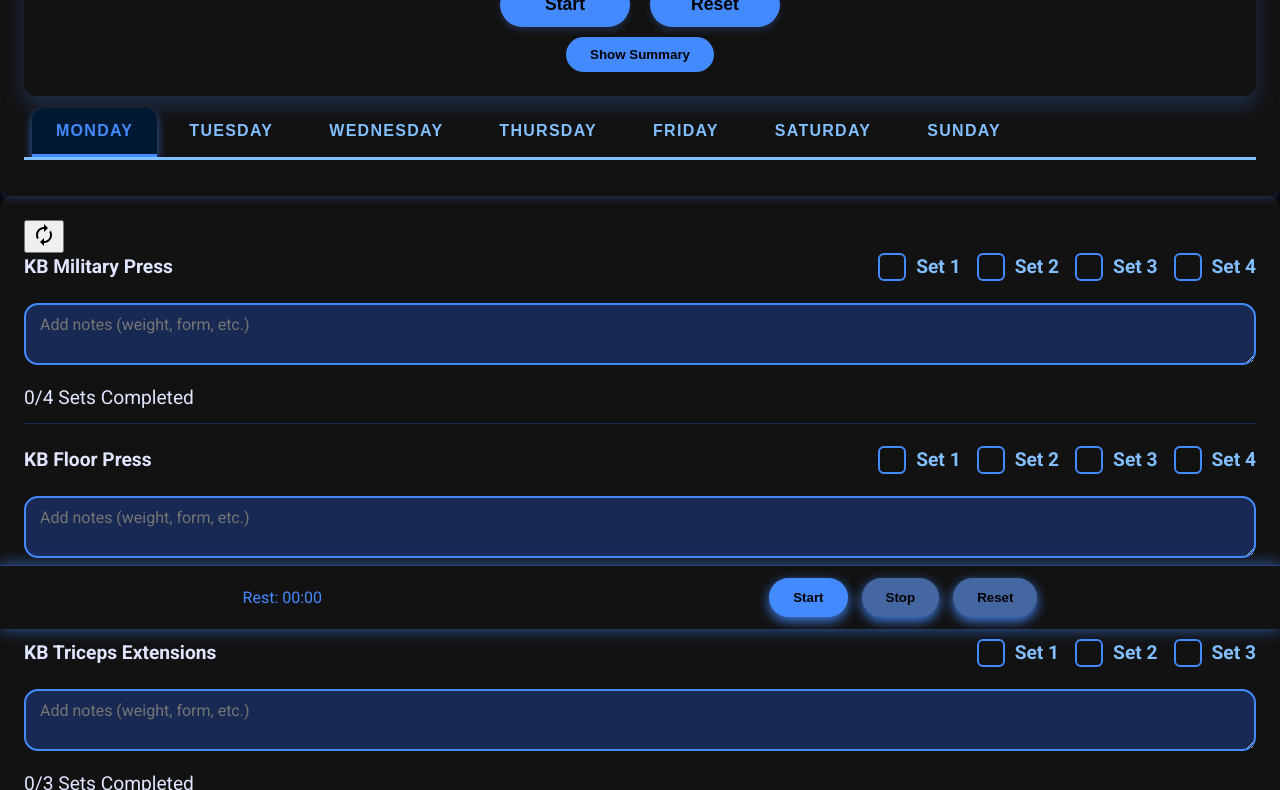
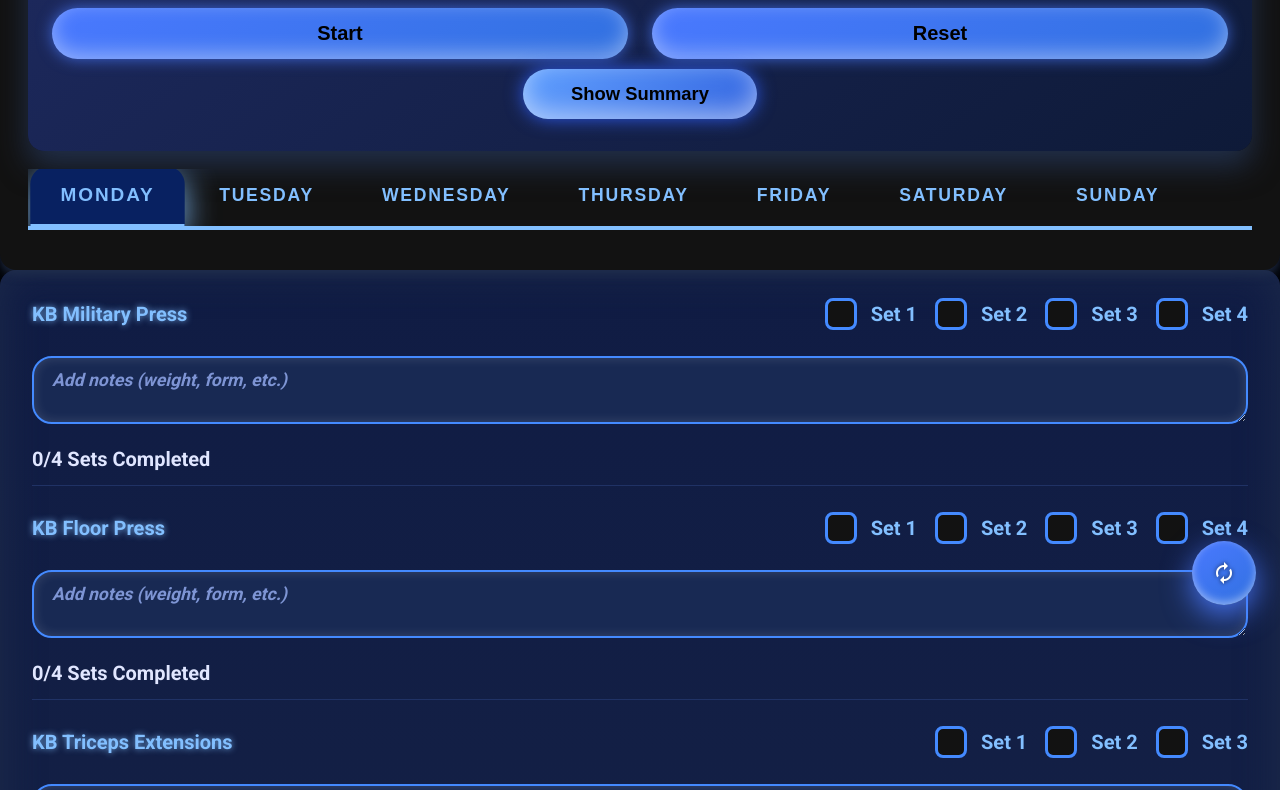
Before and after one commit to YellowJetSki/mike-workout, a plain HTML site: page index.html in a window 1280 px wide. Shown: the part 171-961 px from the top of the page. Drawn offline with Linux system fonts and the light colour scheme.

Commit message:
styling nicer

```diff
--- a/index.html
+++ b/index.html
@@ -1,55 +1,126 @@
 <!DOCTYPE html>
 <html lang="en">
-
   <head>
     <meta charset="UTF-8" />
     <meta name="viewport" content="width=device-width, initial-scale=1" />
     <title>Muscle Growth Workout Tracker - Dark Mode</title>
     <link rel="stylesheet" href="styles.css" />
-  <link href="https://fonts.googleapis.com/css2?family=Roboto:wght@400;500;700&display=swap" rel="stylesheet" />
-  <link href="https://fonts.googleapis.com/icon?family=Material+Icons" rel="stylesheet" />
+    <link
+      href="https://fonts.googleapis.com/css2?family=Roboto:wght@400;500;700&display=swap"
+      rel="stylesheet"
+    />
+    <link
+      href="https://fonts.googleapis.com/icon?family=Material+Icons"
+      rel="stylesheet"
+    />
   </head>
-
   <body>
     <div id="header-wrapper">
-   <section id="stopwatch" role="region" aria-label="Stopwatch timer controls">
+      <section
+        id="stopwatch"
+        role="region"
+        aria-label="Stopwatch timer controls"
+      >
         <h2>Stopwatch</h2>
         <div id="timer" aria-live="polite" aria-atomic="true">00:00:00</div>
         <div class="button-row">
-    <button id="startStopBtn" aria-pressed="false" aria-label="Start or stop stopwatch">Start</button>
+          <button
+            id="startStopBtn"
+            aria-pressed="false"
+            aria-label="Start or stop stopwatch"
+          >
+            Start
+          </button>
           <button id="resetBtn" aria-label="Reset stopwatch">Reset</button>
         </div>
-  <button id="showSummaryBtn" aria-label="Show workout summary" style="margin-top: 10px; background-color: #448aff; color: black; border: none; padding: 10px 24px; border-radius: 30px; font-weight: 700; cursor: pointer;">
+        <button
+          id="showSummaryBtn"
+          aria-label="Show workout summary"
+          style="margin-top: 10px"
+        >
           Show Summary
         </button>
       </section>
       <nav id="dayTabs" role="tablist" aria-label="Workout Days">
-      <button id="tab-monday" role="tab" aria-controls="panel-monday" aria-selected="true" tabindex="0">
+        <button
+          id="tab-monday"
+          role="tab"
+          aria-controls="panel-monday"
+          aria-selected="true"
+          tabindex="0"
+        >
           Monday<span class="completion-indicator" aria-hidden="true"></span>
         </button>
-      <button id="tab-tuesday" role="tab" aria-controls="panel-tuesday" aria-selected="false" tabindex="-1">
+        <button
+          id="tab-tuesday"
+          role="tab"
+          aria-controls="panel-tuesday"
+          aria-selected="false"
+          tabindex="-1"
+        >
           Tuesday<span class="completion-indicator" aria-hidden="true"></span>
         </button>
-      <button id="tab-wednesday" role="tab" aria-controls="panel-wednesday" aria-selected="false" tabindex="-1">
+        <button
+          id="tab-wednesday"
+          role="tab"
+          aria-controls="panel-wednesday"
+          aria-selected="false"
+          tabindex="-1"
+        >
           Wednesday<span class="completion-indicator" aria-hidden="true"></span>
         </button>
-      <button id="tab-thursday" role="tab" aria-controls="panel-thursday" aria-selected="false" tabindex="-1">
+        <button
+          id="tab-thursday"
+          role="tab"
+          aria-controls="panel-thursday"
+          aria-selected="false"
+          tabindex="-1"
+        >
           Thursday<span class="completion-indicator" aria-hidden="true"></span>
         </button>
-      <button id="tab-friday" role="tab" aria-controls="panel-friday" aria-selected="false" tabindex="-1">
+        <button
+          id="tab-friday"
+          role="tab"
+          aria-controls="panel-friday"
+          aria-selected="false"
+          tabindex="-1"
+        >
           Friday<span class="completion-indicator" aria-hidden="true"></span>
         </button>
-      <button id="tab-saturday" role="tab" aria-controls="panel-saturday" aria-selected="false" tabindex="-1">
+        <button
+          id="tab-saturday"
+          role="tab"
+          aria-controls="panel-saturday"
+          aria-selected="false"
+          tabindex="-1"
+        >
           Saturday<span class="completion-indicator" aria-hidden="true"></span>
         </button>
-      <button id="tab-sunday" role="tab" aria-controls="panel-sunday" aria-selected="false" tabindex="-1">
+        <button
+          id="tab-sunday"
+          role="tab"
+          aria-controls="panel-sunday"
+          aria-selected="false"
+          tabindex="-1"
+        >
           Sunday<span class="completion-indicator" aria-hidden="true"></span>
         </button>
       </nav>
     </div>
-  <main> <button id="resetTrackingBtn" aria-label="Reset workout tracking" title="Reset workout tracking"> <span
-        class="material-icons">autorenew</span> </button>
-    <section id="panel-monday" role="tabpanel" aria-labelledby="tab-monday" tabindex="0">
+    <main>
+      <button
+        id="resetTrackingBtn"
+        aria-label="Reset workout tracking"
+        title="Reset workout tracking"
+      >
+        <span class="material-icons">autorenew</span>
+      </button>
+      <section
+        id="panel-monday"
+        role="tabpanel"
+        aria-labelledby="tab-monday"
+        tabindex="0"
+      >
         <ul>
           <li>
             <strong>KB Military Press</strong>
@@ -110,7 +181,13 @@
         </ul>
       </section>
 
-    <section id="panel-tuesday" role="tabpanel" aria-labelledby="tab-tuesday" tabindex="0" hidden>
+      <section
+        id="panel-tuesday"
+        role="tabpanel"
+        aria-labelledby="tab-tuesday"
+        tabindex="0"
+        hidden
+      >
         <ul>
           <li>
             <strong>KB Front Squat</strong>
@@ -134,7 +211,13 @@
         </ul>
       </section>
 
-    <section id="panel-wednesday" role="tabpanel" aria-labelledby="tab-wednesday" tabindex="0" hidden>
+      <section
+        id="panel-wednesday"
+        role="tabpanel"
+        aria-labelledby="tab-wednesday"
+        tabindex="0"
+        hidden
+      >
         <ul>
           <li>
             <strong>Lat Pulldown</strong>
@@ -149,7 +232,13 @@
         </ul>
       </section>
 
-    <section id="panel-thursday" role="tabpanel" aria-labelledby="tab-thursday" tabindex="0" hidden>
+      <section
+        id="panel-thursday"
+        role="tabpanel"
+        aria-labelledby="tab-thursday"
+        tabindex="0"
+        hidden
+      >
         <ul>
           <li>
             <strong>KB Swings EMOM</strong>
@@ -165,7 +254,13 @@
         </ul>
       </section>
 
-    <section id="panel-friday" role="tabpanel" aria-labelledby="tab-friday" tabindex="0" hidden>
+      <section
+        id="panel-friday"
+        role="tabpanel"
+        aria-labelledby="tab-friday"
+        tabindex="0"
+        hidden
+      >
         <ul>
           <li>
             <strong>Rest or Light Mobility</strong>
@@ -178,7 +273,13 @@
         </ul>
       </section>
 
-    <section id="panel-saturday" role="tabpanel" aria-labelledby="tab-saturday" tabindex="0" hidden>
+      <section
+        id="panel-saturday"
+        role="tabpanel"
+        aria-labelledby="tab-saturday"
+        tabindex="0"
+        hidden
+      >
         <ul>
           <li>
             <strong>Bodyweight Mobility Drills</strong>
@@ -192,7 +293,13 @@
         </ul>
       </section>
 
-    <section id="panel-sunday" role="tabpanel" aria-labelledby="tab-sunday" tabindex="0" hidden>
+      <section
+        id="panel-sunday"
+        role="tabpanel"
+        aria-labelledby="tab-sunday"
+        tabindex="0"
+        hidden
+      >
         <ul>
           <li>
             <strong>KB Bulgarian Split Squat</strong>
@@ -208,18 +315,33 @@
       </section>
     </main>
     <div id="timerPanel" hidden>
-    <div id="timerDisplay" aria-live="polite" aria-atomic="true">Rest: 00:00</div>
-    <div id="timerControls"> <button id="startRestBtn" aria-label="Start rest timer">Start</button> <button
-        id="stopRestBtn" aria-label="Stop rest timer" disabled>Stop</button> <button id="resetRestBtn"
-        aria-label="Reset rest timer" disabled>Reset</button> </div>
+      <div id="timerDisplay" aria-live="polite" aria-atomic="true">
+        Rest: 00:00
       </div>
-  <div id="workoutSummaryModal" role="dialog" aria-modal="true" aria-hidden="true" aria-label="Workout summary">
+      <div id="timerControls">
+        <button id="startRestBtn" aria-label="Start rest timer">Start</button>
+        <button id="stopRestBtn" aria-label="Stop rest timer" disabled>
+          Stop
+        </button>
+        <button id="resetRestBtn" aria-label="Reset rest timer" disabled>
+          Reset
+        </button>
+      </div>
+    </div>
+    <div
+      id="workoutSummaryModal"
+      role="dialog"
+      aria-modal="true"
+      aria-hidden="true"
+      aria-label="Workout summary"
+      tabindex="-1"
+    >
       <div id="workoutSummaryContent">
         <h2>Workout Summary</h2>
-      <ul></ul> <button id="closeSummaryBtn" aria-label="Close summary">Close</button>
+        <ul></ul>
+        <button id="closeSummaryBtn" aria-label="Close summary">Close</button>
       </div>
     </div>
     <script src="app.js"></script>
   </body>
-
 </html>
--- a/styles.css
+++ b/styles.css
@@ -9,9 +9,9 @@
   --surface: #121212;
   --text-primary: #e0e6ff;
   --text-secondary: #82bfff;
-  --border-radius: 12px;
-  --shadow-light: 0 4px 6px rgba(34,48,77,0.8);
-  --shadow-strong: 0 10px 20px rgba(34,48,77,0.95);
+  --border-radius: 16px;
+  --shadow-light: 0 5px 10px rgba(34,48,77,0.8);
+  --shadow-strong: 0 15px 30px rgba(34,48,77,0.95);
   --font: 'Roboto', sans-serif;
   --transition: 0.3s ease;
 }
@@ -40,13 +40,15 @@ h2,h3 {
 }
 
 h2 {
-  font-size: 1.9rem;
+  font-size: 2.1rem;
   margin-bottom: 0.4rem;
   color: var(--primary-light);
+  letter-spacing: 0.07em;
+  text-shadow: 0 0 10px rgba(130,191,255,0.8);
 }
 
 h3 {
-  font-size: 1.4rem;
+  font-size: 1.5rem;
   margin-bottom: 1rem;
   color: var(--text-primary);
 }
@@ -56,57 +58,91 @@ h3 {
   top: 0;
   background: var(--surface);
   box-shadow: var(--shadow-light);
-  padding: 16px 24px 12px;
+  padding: 20px 28px 12px;
   border-radius: 0 0 var(--border-radius) var(--border-radius);
   z-index: 100;
 }
 
 /* Stopwatch */
 #stopwatch {
-  background: var(--surface);
+  background: linear-gradient(145deg, #1e2a60, #0e1a38);
   border-radius: var(--border-radius);
-  padding: 24px;
+  padding: 28px 24px 32px;
   box-shadow: var(--shadow-strong);
   display: flex;
   flex-direction: column;
   align-items: center;
-  margin-bottom: 12px;
+  margin-bottom: 18px;
   user-select: none;
 }
 
 #timer {
   font-variant: tabular-nums;
-  font-weight: 700;
-  font-size: 2.5rem;
-  color: var(--primary);
-  letter-spacing: 0.12em;
-  margin-bottom: 20px;
+  font-weight: 800;
+  font-size: 3rem;
+  color: var(--primary-light);
+  letter-spacing: 0.15em;
+  margin-bottom: 24px;
+  text-shadow: 0 0 8px rgba(130,191,255,0.9);
 }
 
 .button-row {
   display: flex;
   justify-content: center;
-  gap: 20px;
+  gap: 24px;
   flex-wrap: wrap;
+  width: 100%;
 }
 
 .button-row button {
-  min-width: 130px;
-  font-weight: 700;
-  font-size: 1.1rem;
-  padding: 12px 28px;
-  background: var(--primary);
+  flex: 1 1 140px;
+  font-weight: 900;
+  font-size: 1.25rem;
+  padding: 14px 36px;
+  background: linear-gradient(145deg, #4a79ff, #3171e0);
   color: var(--background);
   border: none;
-  border-radius: 30px;
-  box-shadow: var(--shadow-light);
+  border-radius: 34px;
+  box-shadow:
+    0 0 15px rgba(74,121,255,0.75),
+    inset 0 -6px 20px rgba(255, 255, 255, 0.4);
   cursor: pointer;
-  transition: background-color var(--transition);
+  transition: box-shadow 0.35s ease, transform 0.25s ease;
 }
 
 .button-row button:hover,
 .button-row button:focus-visible {
-  background: var(--primary-dark);
+  box-shadow:
+    0 0 25px rgba(74,121,255,1),
+    inset 0 6px 20px rgba(255, 255, 255, 0.6);
+  transform: scale(1.035);
+  outline: none;
+}
+
+/* Show Summary button consistent styling */
+#showSummaryBtn {
+  margin-top: 20px;
+  background: linear-gradient(135deg, #60a0ff, #3163e0);
+  color: var(--background);
+  font-size: 1.15rem;
+  padding: 14px 48px;
+  border-radius: 34px;
+  box-shadow:
+    0 0 18px rgba(48, 96, 255, 0.85),
+    inset 0 -8px 24px rgba(255, 255, 255, 0.5);
+  border: none;
+  cursor: pointer;
+  font-weight: 900;
+  user-select: none;
+  transition: box-shadow 0.4s ease, transform 0.2s ease;
+}
+
+#showSummaryBtn:hover,
+#showSummaryBtn:focus-visible {
+  box-shadow:
+    0 0 28px rgba(48, 96, 255, 1),
+    inset 0 8px 28px rgba(255, 255, 255, 0.65);
+  transform: scale(1.04);
   outline: none;
 }
 
@@ -115,10 +151,11 @@ h3 {
   display: flex;
   overflow-x: auto;
   padding: 0 8px;
-  margin-bottom: 24px;
-  border-bottom: 3px solid var(--primary-light);
+  margin-bottom: 28px;
+  border-bottom: 4px solid var(--primary-light);
   -webkit-overflow-scrolling: touch;
   white-space: nowrap;
+  scrollbar-width: none;
 }
 
 #dayTabs::-webkit-scrollbar {
@@ -129,35 +166,38 @@ h3 {
   flex: 0 0 auto;
   background: transparent;
   border: none;
-  border-bottom: 3px solid transparent;
+  border-bottom: 4px solid transparent;
   color: var(--text-secondary);
-  font-weight: 600;
-  font-size: 1rem;
-  padding: 14px 24px;
-  margin-right: 8px;
+  font-weight: 700;
+  font-size: 1.1rem;
+  padding: 16px 28px;
+  margin-right: 12px;
   border-radius: var(--border-radius) var(--border-radius) 0 0;
   cursor: pointer;
   text-transform: uppercase;
-  letter-spacing: 0.08em;
+  letter-spacing: 0.1em;
+  transition: all var(--transition);
   user-select: none;
   position: relative;
 }
 
 #dayTabs button[aria-selected="true"] {
-  color: var(--primary);
-  border-bottom-color: var(--primary);
-  background-color: #001933;
-  box-shadow: 0 4px 10px rgba(68,134,255,0.7);
-  pointer-events: none;
-  font-weight: 700;
+  color: var(--primary-light);
+  background-color: #082161;
+  border-bottom-color: var(--primary-light);
+  font-weight: 900;
+  box-shadow:
+    0 8px 30px rgba(130,191,255,0.9);
+  transform: scale(1.08);
 }
 
-#dayTabs button:hover,
-#dayTabs button:focus-visible {
-  background-color: #002766;
+#dayTabs button:hover:not([aria-selected="true"]),
+#dayTabs button:focus-visible:not([aria-selected="true"]) {
   color: var(--primary-light);
+  box-shadow:
+    0 6px 22px rgba(130,191,255,0.7);
+  transform: scale(1.06);
   outline: none;
-  box-shadow: 0 2px 7px rgba(68,134,255,0.55);
 }
 
 /* Completion indicator dot in the tab */
@@ -166,11 +206,11 @@ h3 {
   position: absolute;
   top: 10px;
   right: 10px;
-  width: 10px;
-  height: 10px;
+  width: 12px;
+  height: 12px;
   border-radius: 50%;
   background-color: var(--primary-light);
-  box-shadow: 0 0 4px var(--primary-light);
+  box-shadow: 0 0 8px var(--primary-light);
 }
 
 #dayTabs button.completed .completion-indicator {
@@ -179,15 +219,18 @@ h3 {
 
 /* Main content */
 main {
-  background: var(--surface);
+  background: linear-gradient(180deg, #101c44 0%, #182547 100%);
   border-radius: var(--border-radius);
-  padding: 24px 24px 120px 24px;
-  box-shadow: var(--shadow-strong);
-  min-height: 450px;
+  padding: 28px 32px 140px 32px;
+  box-shadow:
+    0 20px 40px rgba(68,121,255,0.3),
+    inset 0 0 40px rgba(34, 48, 77, 0.7);
+  min-height: 500px;
   position: relative;
   user-select: none;
   overflow-y: auto;
   color: var(--text-primary);
+  font-weight: 600;
 }
 
 ul {
@@ -197,19 +240,22 @@ ul {
 }
 
 li {
-  font-size: 1.2rem;
-  margin-bottom: 22px;
-  border-bottom: 1.5px solid #182953;
+  font-size: 1.25rem;
+  margin-bottom: 26px;
+  border-bottom: 1.5px solid #203265;
   padding-bottom: 14px;
   display: flex;
   align-items: center;
-  gap: 16px;
+  gap: 18px;
   flex-wrap: wrap;
   position: relative;
 }
 
 strong {
   flex: 1 1 auto;
+  font-weight: 700;
+  color: var(--primary-light);
+  text-shadow: 0 0 6px rgba(130,191,255,0.85);
 }
 
 li label {
@@ -217,18 +263,19 @@ li label {
   align-items: center;
   cursor: pointer;
   user-select: none;
-  gap: 10px;
-  font-weight: 600;
+  gap: 14px;
+  font-weight: 700;
   color: var(--primary-light);
 }
 
+/* Checkbox */
 input[type="checkbox"] {
   appearance: none;
   -webkit-appearance: none;
-  width: 28px;
-  height: 28px;
-  border: 2.5px solid var(--primary);
-  border-radius: 6px;
+  width: 32px;
+  height: 32px;
+  border: 3px solid var(--primary);
+  border-radius: 8px;
   background-clip: content-box;
   background-color: var(--surface);
   position: relative;
@@ -238,10 +285,11 @@ input[type="checkbox"] {
   align-items: center;
   vertical-align: middle;
   margin: 0;
+  transition: border-color 0.3s ease, background-color 0.3s ease;
 }
 
 input[type="checkbox"]:focus-visible {
-  outline: 3px solid var(--primary-light);
+  outline: 4px solid var(--primary-light);
   outline-offset: 2px;
 }
 
@@ -253,14 +301,14 @@ input[type="checkbox"]:checked {
 input[type="checkbox"]::after {
   content: '';
   position: absolute;
-  width: 12px;
-  height: 18px;
+  width: 14px;
+  height: 20px;
   border: solid white;
-  border-width: 0 3px 3px 0;
+  border-width: 0 4px 4px 0;
   display: none;
   transform: rotate(45deg);
-  top: 4px;
-  left: 6px;
+  top: 5px;
+  left: 8px;
 }
 
 input[type="checkbox"]:checked::after {
@@ -269,109 +317,186 @@ input[type="checkbox"]:checked::after {
 
 .exercise-notes-container {
   flex-basis: 100%;
-  margin-top: 6px;
+  margin-top: 8px;
 }
 
 .exercise-notes-container textarea {
   width: 100%;
-  min-height: 48px;
+  min-height: 52px;
   background: #182953;
-  border: 2px solid var(--primary);
-  border-radius: 14px;
+  border: 2.5px solid var(--primary);
+  border-radius: 20px;
   color: var(--text-primary);
-  padding: 10px 14px;
+  padding: 12px 18px;
   font-family: var(--font);
-  font-size: 1rem;
+  font-size: 1.1rem;
   resize: vertical;
-  transition: border-color 0.3s ease, box-shadow 0.3s ease;
+  transition: border-color 0.25s ease, box-shadow 0.25s ease;
+  box-shadow: inset 0 0 12px rgba(255 255 255 / 0.15);
+  font-weight: 600;
+}
+
+.exercise-notes-container textarea::placeholder {
+  color: #a0b9ff;
+  opacity: 0.75;
+  font-style: italic;
 }
 
 .exercise-notes-container textarea:focus {
   border-color: var(--primary-light);
-  box-shadow: 0 0 10px var(--primary-light);
+  box-shadow: 0 0 20px var(--primary-light);
   outline: none;
 }
 
+/* Reset button improved styling */
+#resetTrackingBtn {
+  position: fixed;
+  bottom: 24px;
+  right: 24px;
+  width: 64px;
+  height: 64px;
+  border-radius: 50%;
+  background: linear-gradient(145deg, #4a79ff, #3171e0);
+  box-shadow:
+    0 10px 30px rgba(74,121,255,0.9),
+    inset 0 -3px 8px rgba(255, 255, 255, 0.45);
+  color: white;
+  font-size: 38px;
+  cursor: pointer;
+  border: none;
+  display: flex;
+  align-items: center;
+  justify-content: center;
+  user-select: none;
+  transition: box-shadow 0.35s ease, transform 0.25s ease;
+  z-index: 105;
+}
+
+#resetTrackingBtn:hover,
+#resetTrackingBtn:focus-visible {
+  box-shadow:
+    0 14px 40px rgba(74,121,255,1),
+    inset 0 3px 10px rgba(255, 255, 255, 0.6);
+  transform: scale(1.1);
+  outline: none;
+}
+
+#resetTrackingBtn .material-icons {
+  user-select: none;
+  pointer-events: none;
+  filter: drop-shadow(0 0 2px rgba(0,0,0,0.7));
+}
+
+/* Rest Timer Bar */
 #timerPanel {
   position: fixed;
   bottom: 0;
   left: 0;
   width: 100%;
-  background: var(--surface);
-  border-top: 1px solid #29407b;
-  box-shadow: 0 0 15px rgba(68,134,255,0.65);
+  background: linear-gradient(130deg, #00192F, #0A2140);
+  border-top: 2px solid var(--primary);
+  box-shadow: 0 0 30px rgba(68,134,255,0.8);
   display: flex;
   align-items: center;
   justify-content: space-between;
-  padding: 12px 24px;
+  padding: 16px 28px;
   font-family: var(--font);
   z-index: 150;
   color: var(--primary);
+  backdrop-filter: saturate(180%) blur(11px);
+  user-select: none;
+  transition: opacity 0.3s ease, transform 0.25s ease;
 }
 
-#timerPanel > * {
-  flex: 0 1 auto;
+#timerPanel[hidden] {
+  opacity: 0;
+  pointer-events: none;
+  transform: translateY(110%);
 }
 
-#timerPanel > div {
-  flex: 1 1 auto;
-  text-align: center;
+#timerPanel:not([hidden]) {
+  opacity: 1;
+  pointer-events: auto;
+  transform: translateY(0);
 }
 
-#timerPanel button {
-  flex: 0 1 auto;
-  margin-left: 10px;
+#timerDisplay {
+  font-weight: 700;
+  font-variant: tabular-nums;
+  font-size: 1.9rem;
+  letter-spacing: 0.1em;
+  text-shadow: 0 0 12px rgba(130,191,255,0.9);
+}
+
+#timerControls button {
   background-color: var(--primary);
   color: var(--background);
   border: none;
-  border-radius: 30px;
-  padding: 12px 24px;
+  border-radius: 32px;
+  padding: 14px 32px;
+  cursor: pointer;
   font-weight: 700;
-  cursor: pointer;
-  box-shadow: 0 4px 12px rgba(68,138,255,0.9);
-  transition: background-color 0.3s ease;
+  margin-left: 18px;
+  box-shadow:
+    0 0 20px rgba(68,134,255,0.8),
+    inset 0 -5px 18px rgba(255, 255, 255, 0.45);
+  transition: background-color 0.3s ease, box-shadow 0.3s ease;
   user-select: none;
+  min-width: 130px;
 }
 
-#timerPanel button:disabled {
+#timerControls button:disabled {
   background-color: #4466a1;
+  box-shadow: none;
   cursor: not-allowed;
 }
 
-#timerPanel button:hover:not(:disabled),
-#timerPanel button:focus-visible:not(:disabled) {
-  background-color: var(--primary-dark);
+#timerControls button:hover:not(:disabled),
+#timerControls button:focus-visible:not(:disabled) {
+  background-color: var(--primary-light);
+  box-shadow:
+    0 0 30px rgba(130,191,255,1),
+    inset 0 8px 26px rgba(255, 255, 255, 0.7);
   outline: none;
 }
 
-#timerPanel button:focus-visible {
-  outline-offset: 3px;
+#timerControls button:focus-visible {
+  outline-offset: 4px;
 }
 
 /* Modal */
 #workoutSummaryModal {
   position: fixed;
   inset: 0;
-  background-color: rgba(17, 25, 40, 0.9);
+  background-color: rgba(17, 25, 40, 0.93);
   display: none;
   justify-content: center;
   align-items: center;
-  z-index: 300;
-  padding: 16px;
-  overflow-y: auto;
+  z-index: 310;
+  padding: 20px;
+  backdrop-filter: saturate(180%) blur(13px);
+  user-select: none;
+  transition: opacity 0.3s ease;
 }
 
 #workoutSummaryModal[aria-hidden="false"] {
   display: flex;
+  opacity: 1;
+  pointer-events: auto;
+}
+
+#workoutSummaryModal[aria-hidden="true"] {
+  opacity: 0;
+  pointer-events: none;
 }
 
 #workoutSummaryModal > div {
   background-color: var(--surface);
   border-radius: var(--border-radius);
-  max-width: 480px;
-  width: 95%;
-  padding: 32px 40px;
-  box-shadow: 0 0 20px var(--primary);
+  max-width: 520px;
+  width: 90%;
+  padding: 36px 44px;
+  box-shadow: 0 0 32px var(--primary);
   color: var(--text-primary);
   font-family: var(--font);
   text-align: center;
@@ -379,32 +504,33 @@ input[type="checkbox"]:checked::after {
 }
 
 #workoutSummaryModal h2 {
-  margin: 0 0 20px 0;
-  font-weight: 800;
-  font-size: 2rem;
+  margin: 0 0 28px 0;
+  font-weight: 900;
+  font-size: 2.2rem;
   letter-spacing: 0.07em;
   color: var(--primary-light);
+  text-shadow: 0 0 14px rgba(130,191,255,0.95);
 }
 
 #workoutSummaryModal ul {
   color: var(--text-secondary);
-  font-size: 1.05rem;
-  line-height: 1.6;
+  font-size: 1.1rem;
+  line-height: 1.7;
   list-style: inside disc;
-  max-height: 280px;
+  max-height: 320px;
   overflow-y: auto;
-  padding-left: 24px;
-  margin: 0 0 24px 0;
+  padding-left: 28px;
+  margin: 0 0 28px 0;
   text-align: left;
 }
 
 #workoutSummaryModal button {
   cursor: pointer;
-  border-radius: 30px;
+  border-radius: 32px;
   font-family: var(--font);
-  font-weight: 700;
-  font-size: 1.1rem;
-  padding: 16px 40px;
+  font-weight: 800;
+  font-size: 1.15rem;
+  padding: 18px 48px;
   border: none;
   color: var(--background);
   background-color: var(--primary);
@@ -414,13 +540,13 @@ input[type="checkbox"]:checked::after {
 
 #workoutSummaryModal button:hover,
 #workoutSummaryModal button:focus-visible {
-  background-color: var(--primary-dark);
+  background-color: var(--primary-light);
   outline: none;
 }
 
 @media (max-width: 480px) {
   main {
-    padding: 20px 20px 120px;
+    padding: 24px 20px 140px;
   }
 
   .button-row button {
@@ -430,15 +556,15 @@ input[type="checkbox"]:checked::after {
   #timerPanel {
     flex-direction: column;
     align-items: stretch;
-    padding: 16px 20px;
+    padding: 20px;
   }
 
   #timerPanel button {
-    margin: 8px 0 0 0;
+    margin: 10px 0 0 0;
     width: 100%;
   }
 
   #workoutSummaryModal > div {
-    padding: 20px;
+    padding: 28px 20px;
   }
 }
```
Lines whose indentation alone changed are shown as unchanged.
